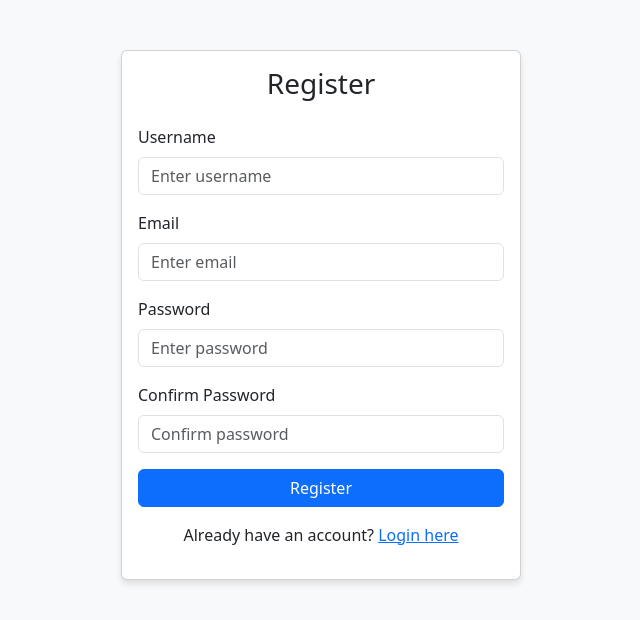
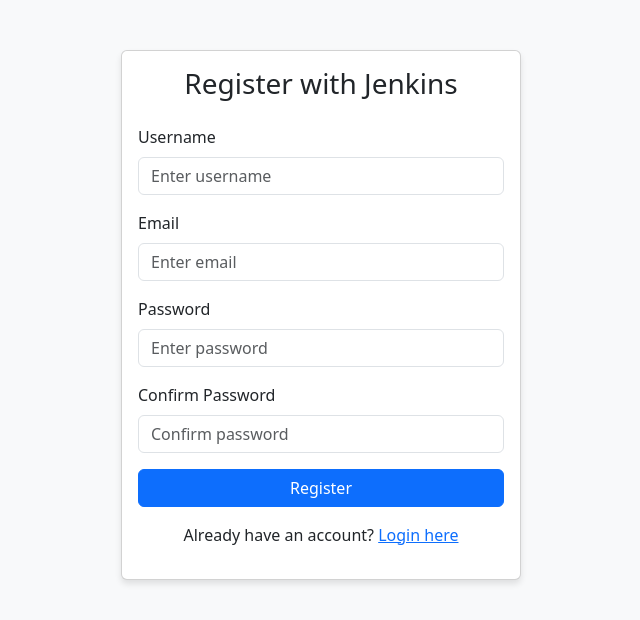
Before and after one commit to BhairavSinh-11/flask-sql-docker, a Flask app: page /register in a window 1280 px wide. Shown: the top 620 px of the page, without its empty margins (319-959 px from the left). Run offline with Flask 3, Linux system fonts and the light colour scheme; some libraries are stand-ins or nearby versions.

Commit message:
testing pipeline v3

```diff
--- a/templates/register.html
+++ b/templates/register.html
@@ -6,7 +6,7 @@
 <div class="auth-container">
     <div class="card">
         <div class="card-body">
-            <h3 class="card-title text-center mb-4">Register</h3>
+            <h3 class="card-title text-center mb-4">Register with Jenkins</h3>
 
             {% with messages = get_flashed_messages(with_categories=true) %}
                 {% if messages %}
```
